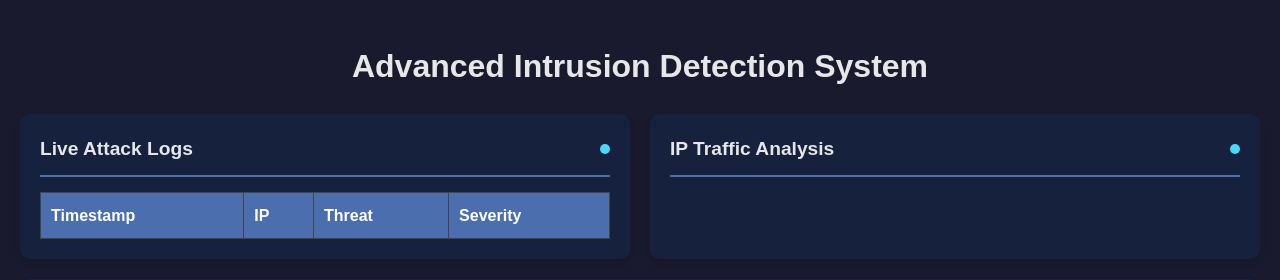
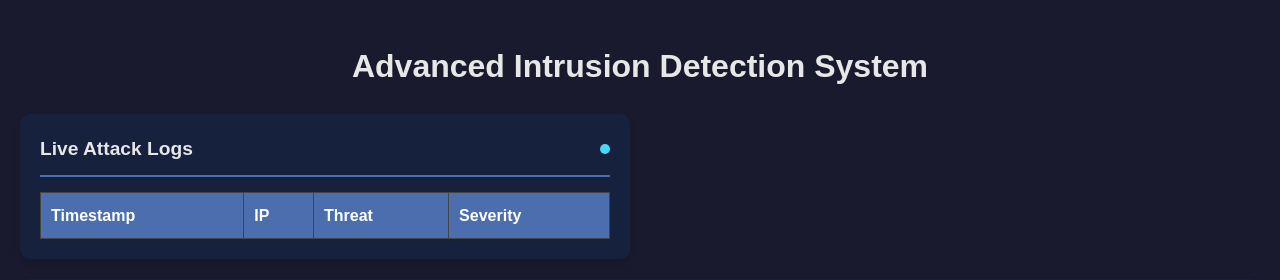
Before and after one commit to Geetansh-Aditya/IDS2, a Flask app: page / in a window 1280 px wide. Shown: the top 280 px of the page. Run offline with Flask 3, Linux system fonts and the light colour scheme; data that the repository does not hold is empty.

Commit message:
remove IP traffic try1

```diff
--- a/templates/dashboard.html
+++ b/templates/dashboard.html
@@ -126,15 +126,15 @@
         </div>
 
         <!-- IP Traffic Analysis Card -->
-        <div class="dashboard-card ip-traffic-card">
-            <div class="card-header">
-                <h2>IP Traffic Analysis</h2>
-                <div class="real-time-indicator"></div>
-            </div>
-            <div id="ipTrafficContainer">
-                <!-- IP traffic entries will be dynamically added here -->
-            </div>
-        </div>
+{#        <div class="dashboard-card ip-traffic-card">#}
+{#            <div class="card-header">#}
+{#                <h2>IP Traffic Analysis</h2>#}
+{#                <div class="real-time-indicator"></div>#}
+{#            </div>#}
+{#            <div id="ipTrafficContainer">#}
+{#                <!-- IP traffic entries will be dynamically added here -->#}
+{#            </div>#}
+{#        </div>#}
     </div>
 
     <div class="dashboard-row">
```
Also changed, not shown: 1 other file.
